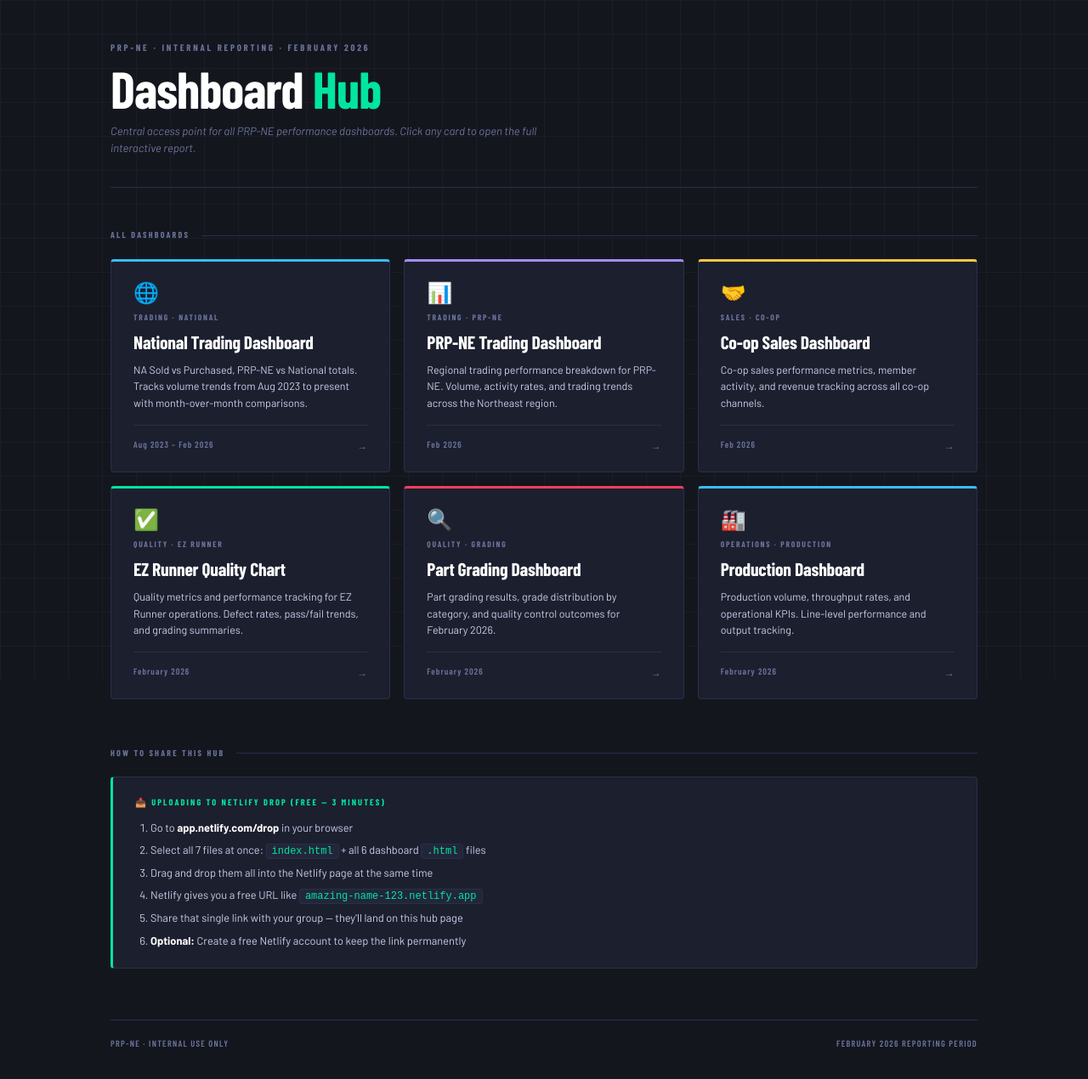
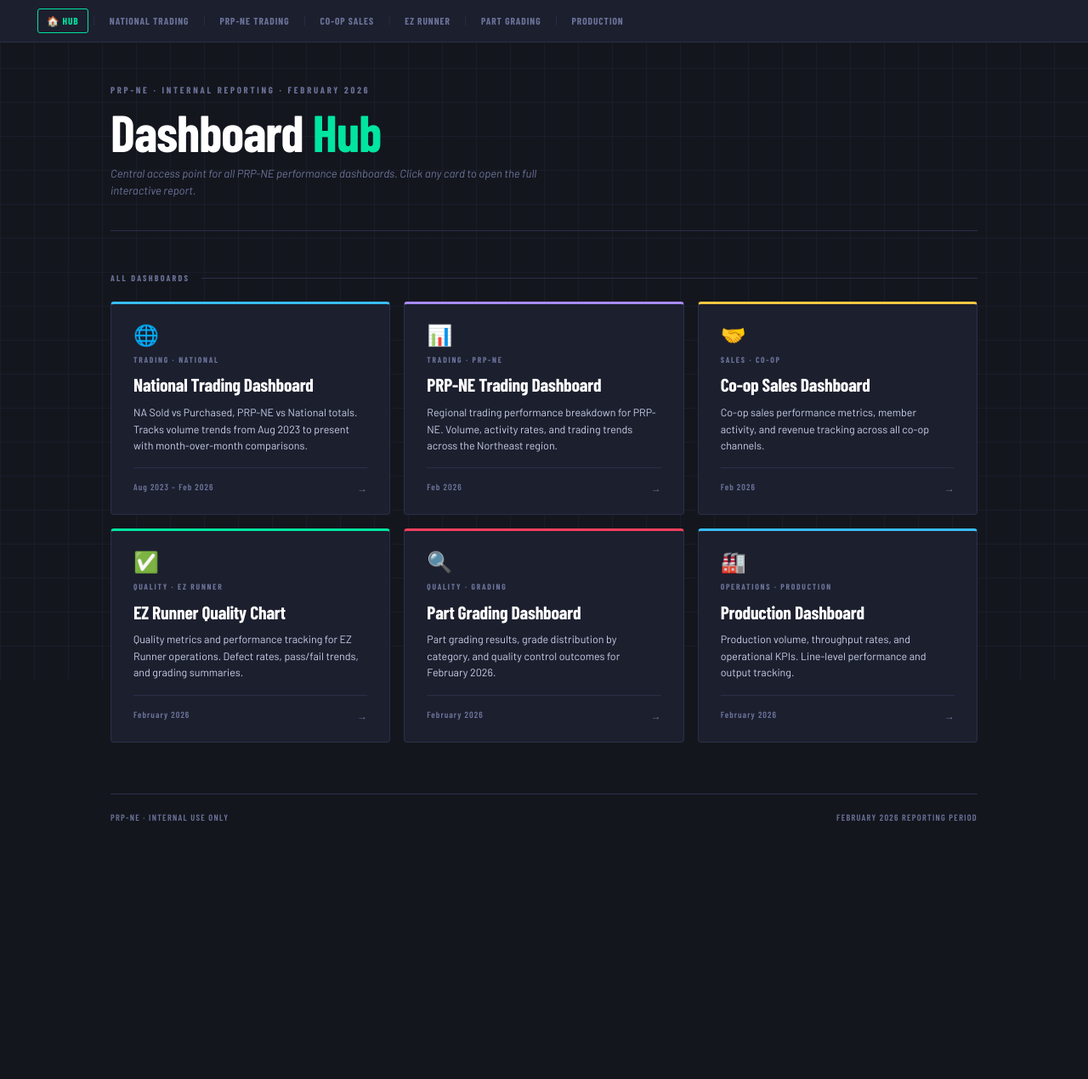
Before and after one commit to paulakay1106/prp-ne-dashboards, a plain HTML site: page index.html in a window 1280 px wide. Shown: the whole page at 85% size. After the commit the page ends 1050 px from the top, so only its background shows below. Drawn offline with nearby package versions, Linux system fonts and the light colour scheme; a web font is replaced by a local one.

Commit message:
Update index.html

```diff
--- a/index.html
+++ b/index.html
@@ -246,6 +246,52 @@
 </style>
 </head>
 <body>
+<style>
+.topnav {
+  background: #1c1f2e;
+  border-bottom: 1px solid #2a2f48;
+  padding: 10px 44px;
+  display: flex;
+  align-items: center;
+  gap: 6px;
+  flex-wrap: wrap;
+  position: sticky;
+  top: 0;
+  z-index: 999;
+}
+.topnav a {
+  font-family: Barlow Condensed, sans-serif;
+  font-size: 0.72rem;
+  font-weight: 700;
+  letter-spacing: 0.08em;
+  text-transform: uppercase;
+  color: #6b7399;
+  text-decoration: none;
+  padding: 5px 10px;
+  border-radius: 3px;
+  border: 1px solid transparent;
+  transition: all 0.15s;
+  white-space: nowrap;
+}
+.topnav a:hover { color: #fff; border-color: #2a2f48; background: #22263a; }
+.topnav a.active { color: #00e5a0; border-color: #00e5a0; }
+.topnav .sep { color: #2a2f48; font-size: 0.8rem; }
+</style>
+<div class="topnav">
+  <a href="index.html" class="active">🏠 Hub</a>
+  <span class="sep">|</span>
+  <a href="national_trading_dashboard.html">National Trading</a>
+  <span class="sep">|</span>
+  <a href="PRP_NE_Trading_Dashboard.html">PRP-NE Trading</a>
+  <span class="sep">|</span>
+  <a href="coop_sales_dashboard.html">Co-op Sales</a>
+  <span class="sep">|</span>
+  <a href="ez_runner_quality_chart.html">EZ Runner</a>
+  <span class="sep">|</span>
+  <a href="part_grading_dashboard_feb2026.html">Part Grading</a>
+  <span class="sep">|</span>
+  <a href="production_dashboard.html">Production</a>
+</div>
 <div class="wrap">
 
   <!-- HEADER -->
@@ -327,19 +373,7 @@
 
   </div>
 
-  <!-- HOW TO SHARE -->
-  <div class="sec">How to Share This Hub</div>
-  <div class="instructions">
-    <h3>📤 Uploading to Netlify Drop (Free — 3 minutes)</h3>
-    <ol>
-      <li>Go to <strong>app.netlify.com/drop</strong> in your browser</li>
-      <li>Select all 7 files at once: <code>index.html</code> + all 6 dashboard <code>.html</code> files</li>
-      <li>Drag and drop them all into the Netlify page at the same time</li>
-      <li>Netlify gives you a free URL like <code>amazing-name-123.netlify.app</code></li>
-      <li>Share that single link with your group — they'll land on this hub page</li>
-      <li><strong>Optional:</strong> Create a free Netlify account to keep the link permanently</li>
-    </ol>
-  </div>
+
 
   <div class="footer">
     <span>PRP-NE · Internal Use Only</span>
```
